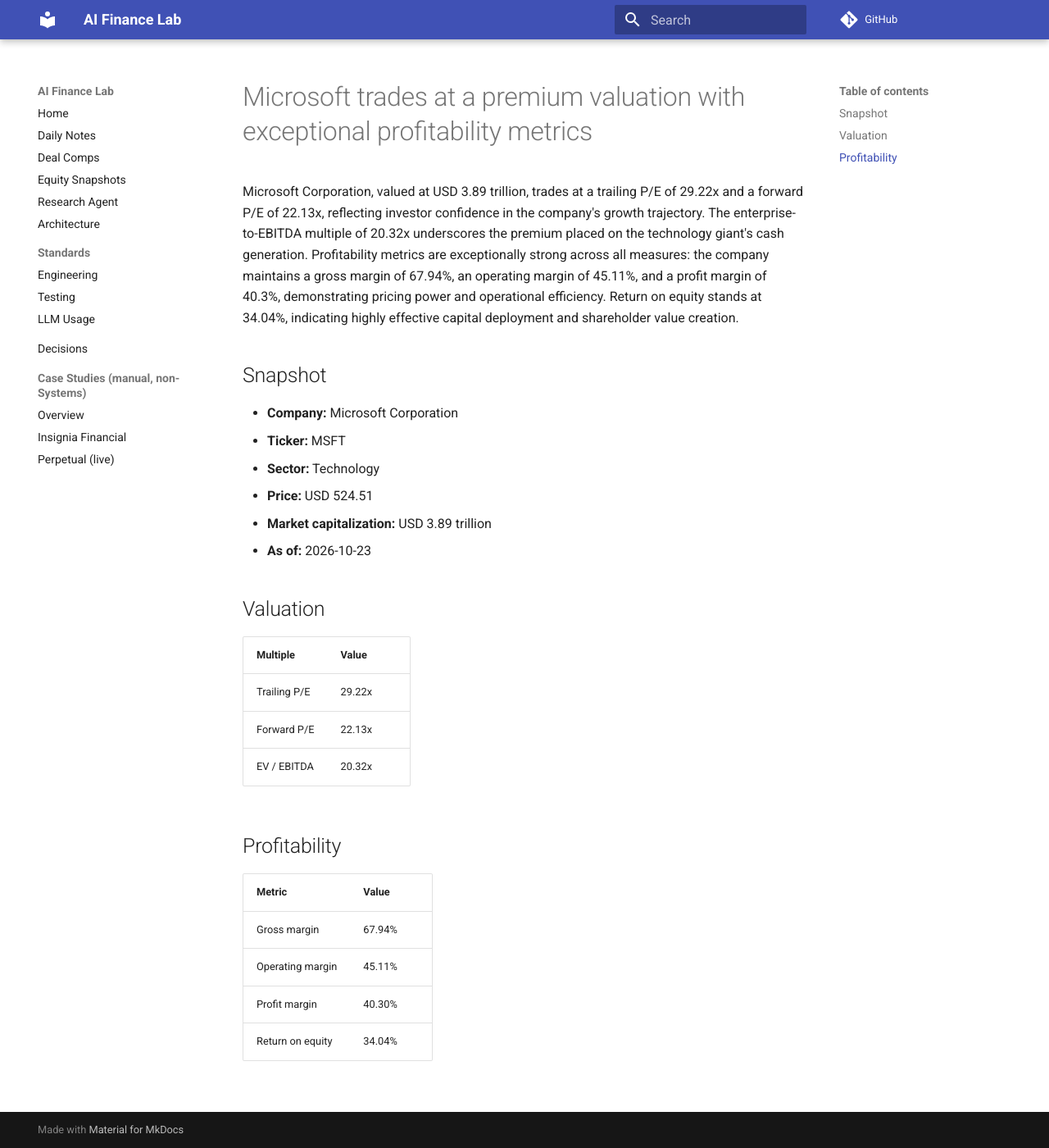
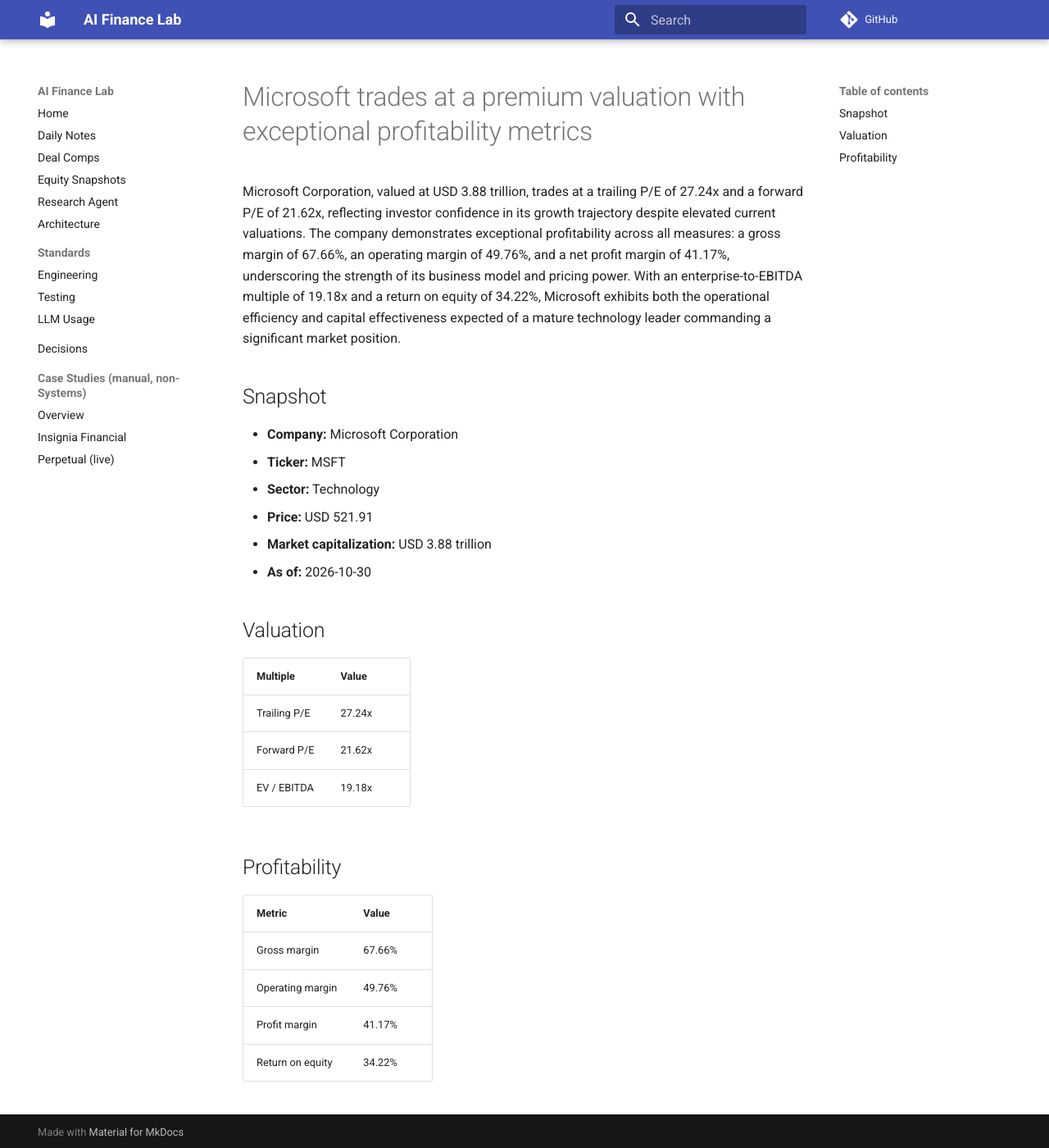
Before and after one commit to tylerkrenkels-dev/ai-finance-lab, an MkDocs documentation site: the page built from docs/equities/msft.md, in a window 1280 px wide and 1400 px high. Shown: the whole window at 82% size. Built offline with MkDocs 1.6.1 and Material for MkDocs 9.7.7, drawn with Linux system fonts in a browser that asks for light colours; comment, search, counter and statistics services are not loaded.

Commit message:
docs(equity-snapshot): publish snapshots for 2026-10-31 (#147)
Co-authored-by: github-actions[bot] <github-actions[bot]@users.noreply.github.com>

```diff
--- a/docs/equities/msft.md
+++ b/docs/equities/msft.md
@@ -1,6 +1,6 @@
 ---
 title: "Microsoft Corporation (MSFT) — Equity Snapshot"
-date: 2026-10-23
+date: 2026-10-30
 description: "Microsoft trades at a premium valuation with exceptional profitability metrics"
 ticker: "MSFT"
 currency: "USD"
@@ -8,30 +8,30 @@
 
 # Microsoft trades at a premium valuation with exceptional profitability metrics
 
-Microsoft Corporation, valued at USD 3.89 trillion, trades at a trailing P/E of 29.22x and a forward P/E of 22.13x, reflecting investor confidence in the company's growth trajectory. The enterprise-to-EBITDA multiple of 20.32x underscores the premium placed on the technology giant's cash generation. Profitability metrics are exceptionally strong across all measures: the company maintains a gross margin of 67.94%, an operating margin of 45.11%, and a profit margin of 40.3%, demonstrating pricing power and operational efficiency. Return on equity stands at 34.04%, indicating highly effective capital deployment and shareholder value creation.
+Microsoft Corporation, valued at USD 3.88 trillion, trades at a trailing P/E of 27.24x and a forward P/E of 21.62x, reflecting investor confidence in its growth trajectory despite elevated current valuations. The company demonstrates exceptional profitability across all measures: a gross margin of 67.66%, an operating margin of 49.76%, and a net profit margin of 41.17%, underscoring the strength of its business model and pricing power. With an enterprise-to-EBITDA multiple of 19.18x and a return on equity of 34.22%, Microsoft exhibits both the operational efficiency and capital effectiveness expected of a mature technology leader commanding a significant market position.
 
 ## Snapshot
 
 - **Company:** Microsoft Corporation
 - **Ticker:** MSFT
 - **Sector:** Technology
-- **Price:** USD 524.51
-- **Market capitalization:** USD 3.89 trillion
-- **As of:** 2026-10-23
+- **Price:** USD 521.91
+- **Market capitalization:** USD 3.88 trillion
+- **As of:** 2026-10-30
 
 ## Valuation
 
 | Multiple | Value |
 | --- | --- |
-| Trailing P/E | 29.22x |
-| Forward P/E | 22.13x |
-| EV / EBITDA | 20.32x |
+| Trailing P/E | 27.24x |
+| Forward P/E | 21.62x |
+| EV / EBITDA | 19.18x |
 
 ## Profitability
 
 | Metric | Value |
 | --- | --- |
-| Gross margin | 67.94% |
-| Operating margin | 45.11% |
-| Profit margin | 40.30% |
-| Return on equity | 34.04% |
+| Gross margin | 67.66% |
+| Operating margin | 49.76% |
+| Profit margin | 41.17% |
+| Return on equity | 34.22% |
```
Also changed, not shown: docs/equities/aapl.md (+10 -10 lines), docs/equities/bhp-ax.md (+9 -9 lines), docs/equities/cba-ax.md (+9 -9 lines), docs/equities/index.md (+5 -5 lines), docs/equities/jpm.md (+7 -7 lines).
